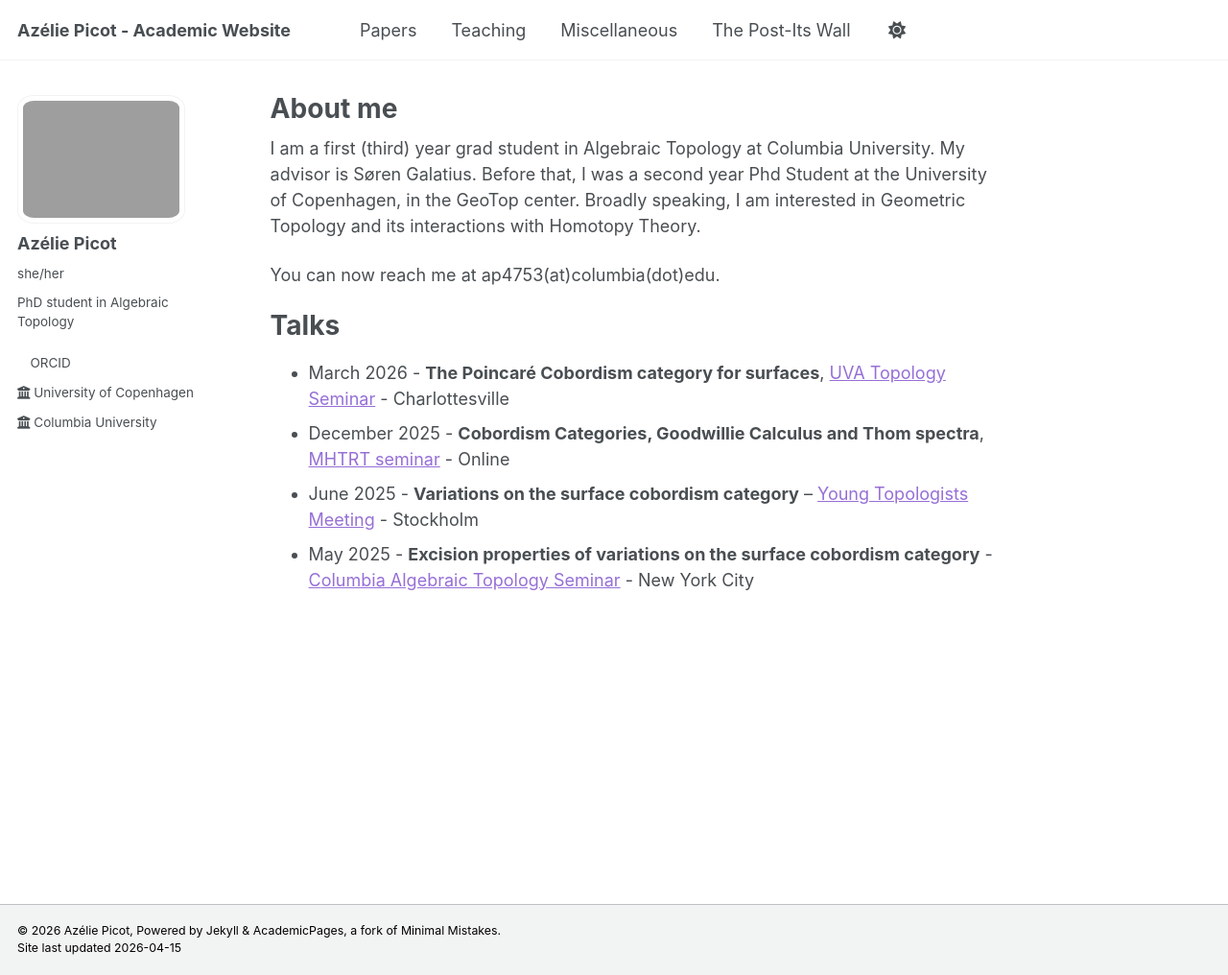
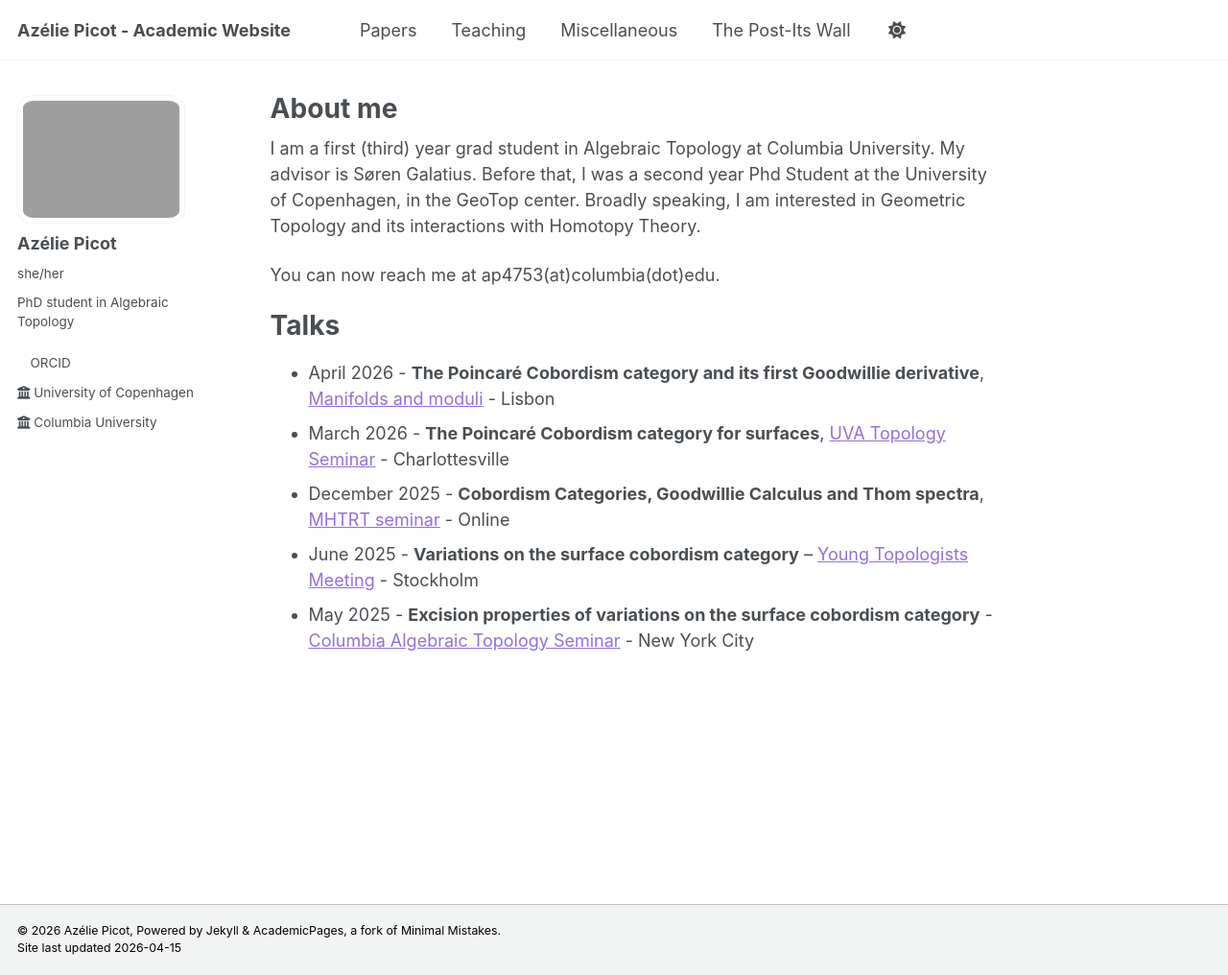
Before and after one commit to azeliepicot/azeliepicot.github.io, a Jekyll site: the page built from _pages/about.md, in a window 1280 px wide and 1016 px high. Shown: the whole window at 96% size. Built offline with Jekyll 4.4.1, drawn with Linux system fonts in a browser that asks for light colours.

Commit message:
Add upcoming talks to about page

```diff
--- a/_pages/about.md
+++ b/_pages/about.md
@@ -14,6 +14,7 @@ You can now reach me at ap4753(at)columbia(dot)edu.
 
 # Talks
 
+- April 2026 - **The Poincaré Cobordism category and its first Goodwillie derivative**, [Manifolds and moduli](https://manifolds.math.tecnico.ulisboa.pt) - Lisbon
 - March 2026 - **The Poincaré Cobordism category for surfaces**, [UVA Topology Seminar](https://math.virginia.edu/seminars/topology/2025-26/) - Charlottesville
 - December 2025 - **Cobordism Categories, Goodwillie Calculus and Thom spectra**, [MHTRT seminar](https://sites.google.com/view/mhtrt) - Online
 - June 2025 - **Variations on the surface cobordism category** – [Young Topologists Meeting](https://www.math-stockholm.se/en/kalender/konferens/ytm2025-1.1350169) - Stockholm
```
